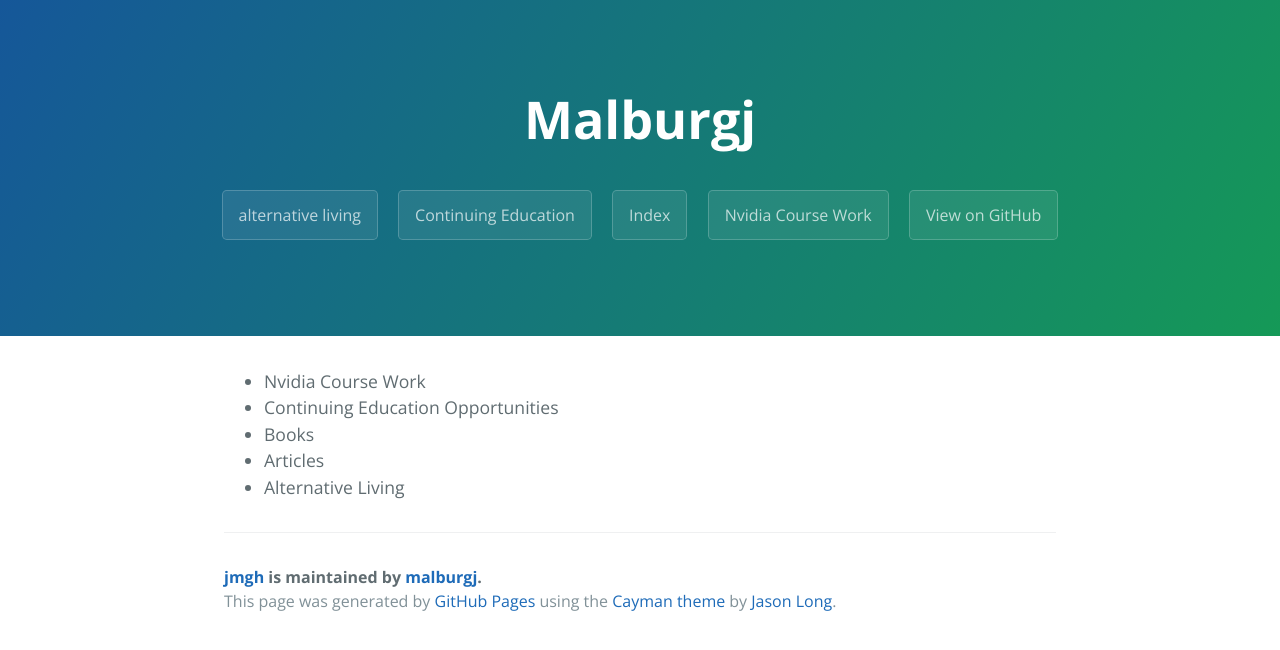
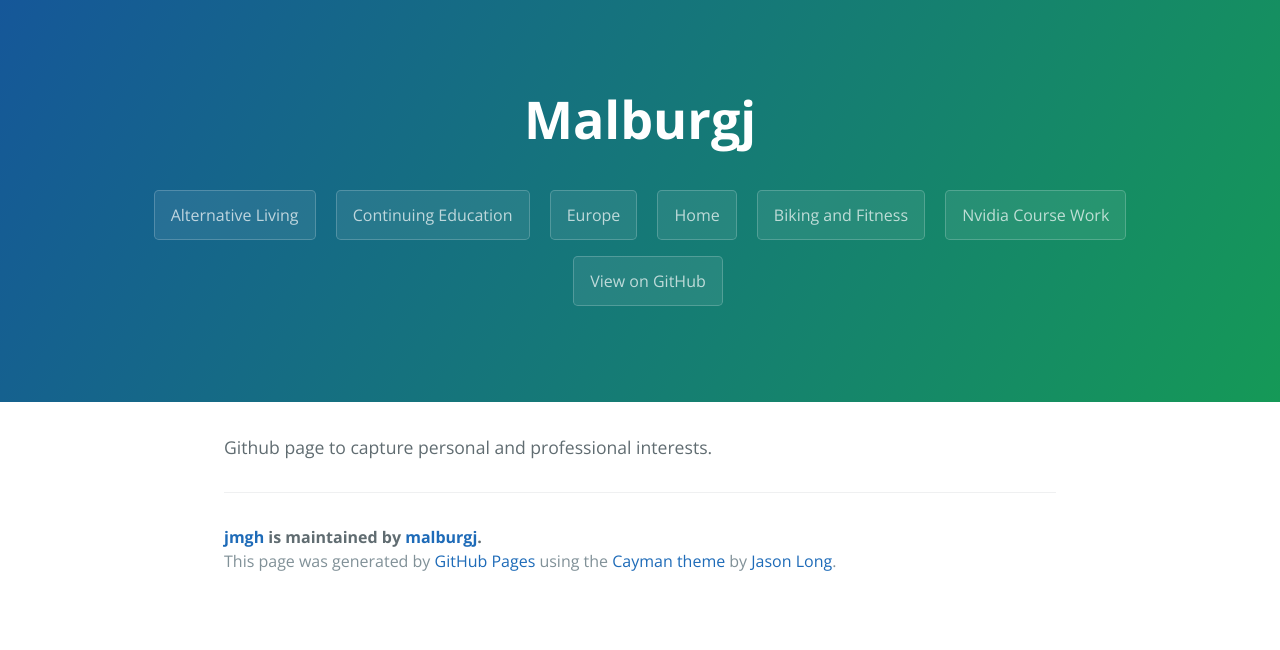
Before and after one commit to malburgj/malburgj.github.io, a Jekyll site: the page built from index.md, in a window 1280 px wide. Shown: the top 650 px of the page. Built offline with Jekyll 4.4.1, drawn with Linux system fonts in a browser that asks for light colours.

Commit message:
new pages

```diff
--- a/index.md
+++ b/index.md
@@ -1,11 +1,7 @@
 ---
-title: Index
+title: Home
 layout: template
 filename: index
 ---
 
-*   Nvidia Course Work
-*   Continuing Education Opportunities
-*   Books
-*   Articles
-*   Alternative Living
+Github page to capture personal and professional interests.
--- /dev/null
+++ b/mtb.md
@@ -0,0 +1,10 @@
+---
+title: Biking and Fitness
+layout: template
+filename: mtb
+---
+### Fitness
+
+### Gear
+
+### Places
```
Also changed, not shown: altliving.md (+2 -1 lines), europe.md (added, +11 -0 lines).
